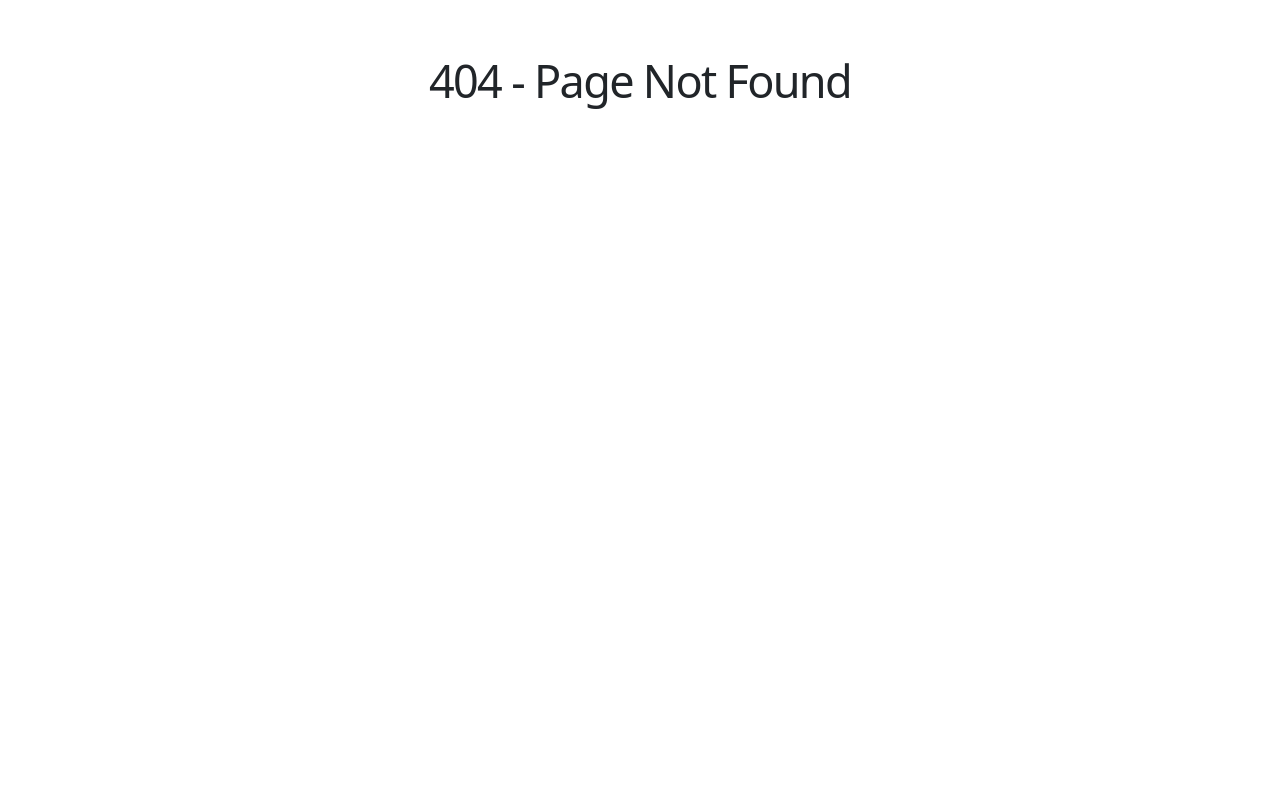
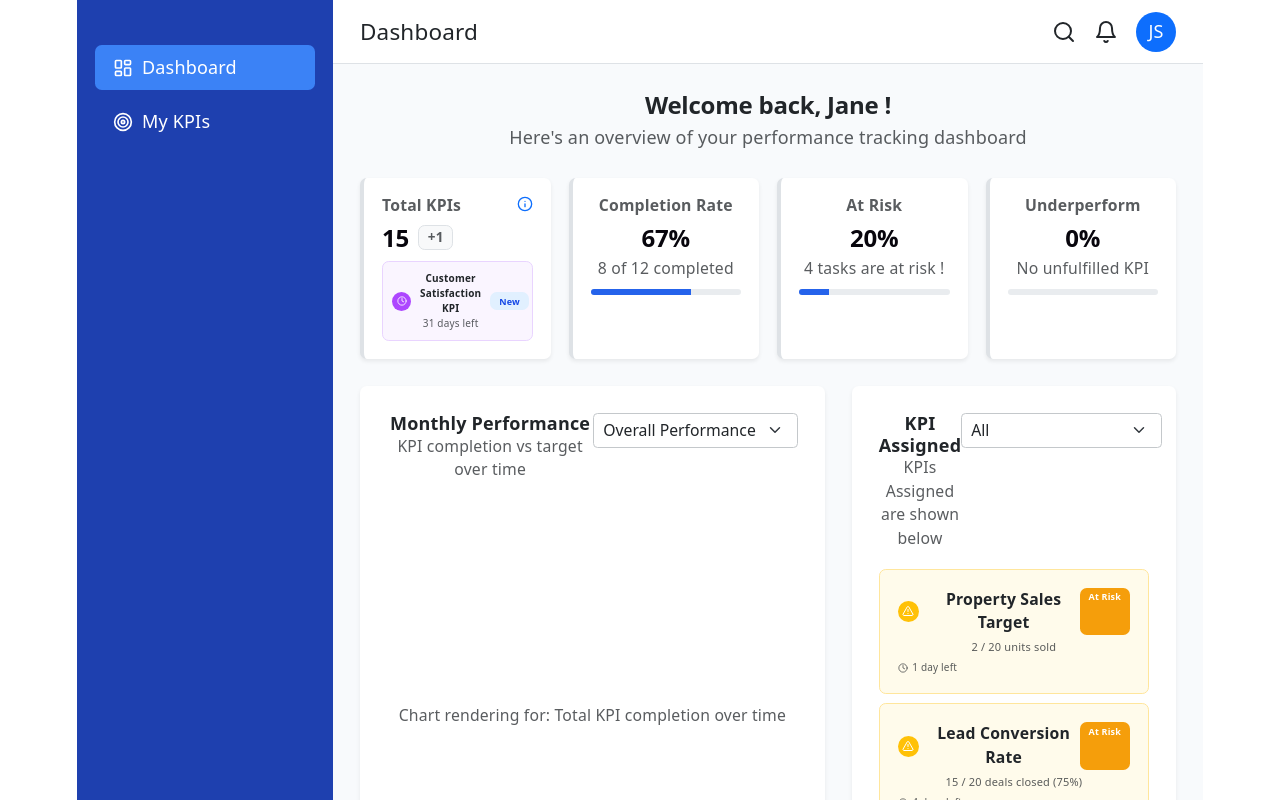
Before and after one commit to ccyenoc/achievepro_frontend, a React (Vite) app: page /pages/staff-dashboard in a window 1280 px wide. Before the commit this address had no page. Shown: the top 800 px of the page. Built offline with nearby package versions, Linux system fonts and the light colour scheme.

Commit message:
updated routing for both manager and staff

```diff
--- a/src/App.jsx
+++ b/src/App.jsx
@@ -1,23 +1,37 @@
-import React from 'react';
-import { BrowserRouter as Router, Routes, Route, Navigate } from 'react-router-dom';
-import StaffDashboard from './pages/staff-dashboard';
-import StaffKPIUpdate from './pages/staff-kpi-progress-update';
+import { BrowserRouter, Routes, Route } from "react-router-dom";
 
-import 'bootstrap/dist/css/bootstrap.min.css';
-import './App.css';
+// --- MANAGER IMPORTS ---
+import ManagerDashboard from "./pages/manager-dashboard";
+import KpiManagement from "./pages/kpi-management";
+import VerifyKPI from "./pages/verify-kpi";
+import VerifyKPIDashboard from "./pages/verify-kpi-dashboard";
+import CreateKPI from "./pages/create-kpi";
+import KPIProgressPage from "./pages/kpi-progress";
+
+// --- STAFF IMPORTS ---
+import StaffDashboard from "./pages/staff-dashboard";
+import StaffKPIUpdate from "./pages/staff-kpi-progress-update";
 
 function App() {
   return (
-    <Router>
+    <BrowserRouter>
       <Routes>
-        <Route path="/" element={<Navigate to="/dashboard" />} />
+        // CAN SET TO SPECIFIC PAGES ACCORDINGLY
+        <Route path="/" element={<StaffDashboard />} />
 
-        <Route path="/dashboard" element={<StaffDashboard />} />
-        <Route path="/kpi" element={<StaffKPIUpdate />} />
+        {/* Staff Routes */}
+        <Route path="/pages/staff-dashboard" element={<StaffDashboard />} />
+        <Route path="/pages/staff-kpi-progress-update" element={<StaffKPIUpdate />} />
 
-        <Route path="*" element={<div className="p-5 text-center"><h1>404 - Page Not Found</h1></div>} />
+        {/* Manager Routes */}
+        <Route path="/manager/dashboard" element={<ManagerDashboard />} />
+        <Route path="/kpi-management" element={<KpiManagement />} />
+        <Route path="/verify-kpi" element={<VerifyKPI />} />
+        <Route path="/verify-kpi-dashboard" element={<VerifyKPIDashboard />} />
+        <Route path="/create-kpi" element={<CreateKPI />} />
+        <Route path="/kpi-progress" element={<KPIProgressPage />} />
       </Routes>
-    </Router>
+    </BrowserRouter>
   );
 }
 
--- a/src/components/staff-sidebar.jsx
+++ b/src/components/staff-sidebar.jsx
@@ -15,7 +15,7 @@ export default function Sidebar({ activePage }) {
       <ul className="nav nav-pills flex-column gap-2 mt-4">
         <li>
           <Link
-            to="/"
+            to="/pages/staff-dashboard"
             className={`nav-link text-white d-flex gap-2 align-items-center ${activePage === 'dashboard' ? 'active' : ''}`}
             style={activePage === 'dashboard' ? { backgroundColor: '#3B82F6' } : {}}
           >
@@ -25,7 +25,7 @@ export default function Sidebar({ activePage }) {
 
         <li>
           <Link
-            to="/kpi"
+            to="/pages/staff-kpi-progress-update"
             className={`nav-link text-white d-flex gap-2 align-items-center ${activePage === 'kpi' ? 'active' : ''}`}
             style={activePage === 'kpi' ? { backgroundColor: '#3B82F6' } : {}}
           >
--- a/src/pages/staff-dashboard.jsx
+++ b/src/pages/staff-dashboard.jsx
@@ -27,6 +27,7 @@ const StaffDashboard = () => {
             <p className="text-muted">Here's an overview of your performance tracking dashboard</p>
           </div>
 
+          {/* FIXED: Removed m-0 and w-100 to allow Bootstrap's grid to scale naturally within the flex container */}
           <div className="row g-3 mb-4">
             <div className="col-xl-3 col-md-6">
               <div className="card h-100 border-0 border-start border-4 shadow-sm p-3" style={{ borderLeftColor: '#155DFC' }}>
--- a/src/pages/staff-kpi-progress-update.jsx
+++ b/src/pages/staff-kpi-progress-update.jsx
@@ -29,6 +29,7 @@ const StaffKPIUpdate = () => {
   };
 
   return (
+    /* FIXED: Added align-items-stretch so the sidebar matches the height of the scrollable content */
     <div className="d-flex align-items-stretch min-vh-100 w-100" style={{ backgroundColor: '#F8FAFC' }}>
       <Sidebar activePage="kpi" />
 
```
